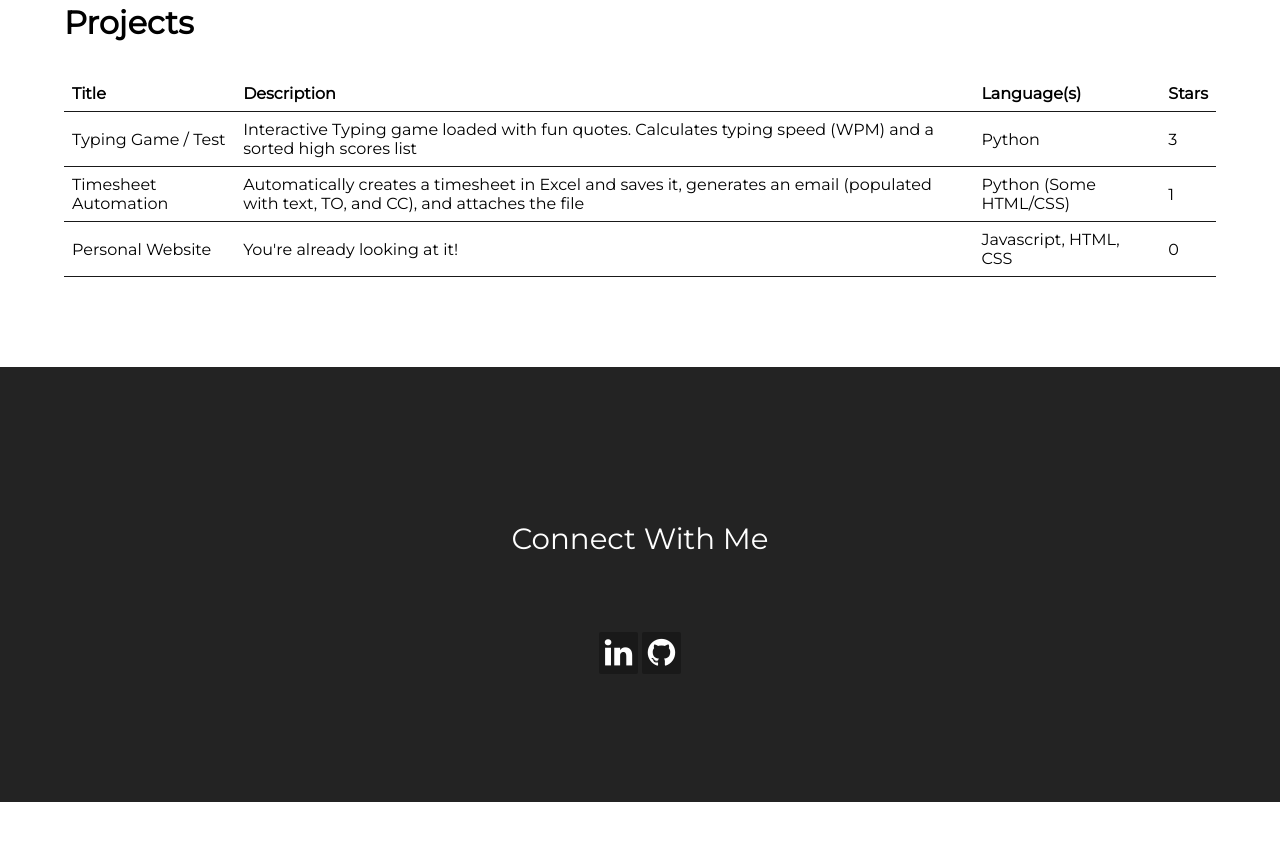
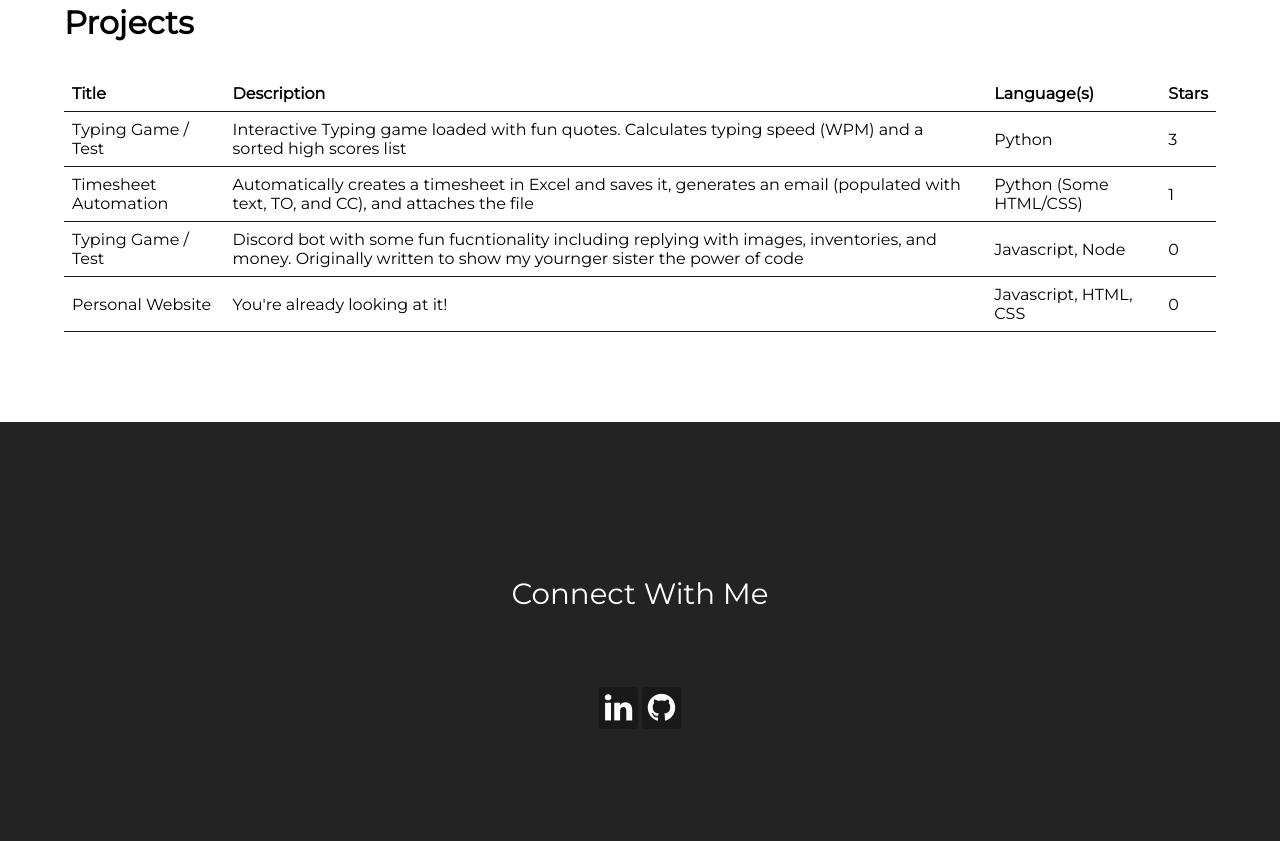
Before and after one commit to patjrep/personal_site, a plain HTML site: page index.html in a window 1280 px wide. Shown: the part 1321-2162 px from the top of the page. Before the commit the page ends 2123 px from the top, so only its background shows below. Drawn offline with nearby package versions, Linux system fonts and the light colour scheme.

Commit message:
updated table

```diff
--- a/index.html
+++ b/index.html
@@ -93,6 +93,14 @@
             </tr>
             <tr>
               <td>
+                <a href="https://github.com/patjrep/discord_bot" class="plain-link" target="_blank">Typing Game / Test</a>
+              </td>
+              <td>Discord bot with some fun fucntionality including replying with images, inventories, and money. Originally written to show my yournger sister the power of code</td>
+              <td>Javascript, Node </td>
+              <td>0</td>
+            </tr>
+            <tr>
+              <td>
                 <a href="https://github.com/patjrep/personal_site" class="plain-link" target="_blank">Personal Website</a>
               </td>
               <td>You're already looking at it!</td>
```
